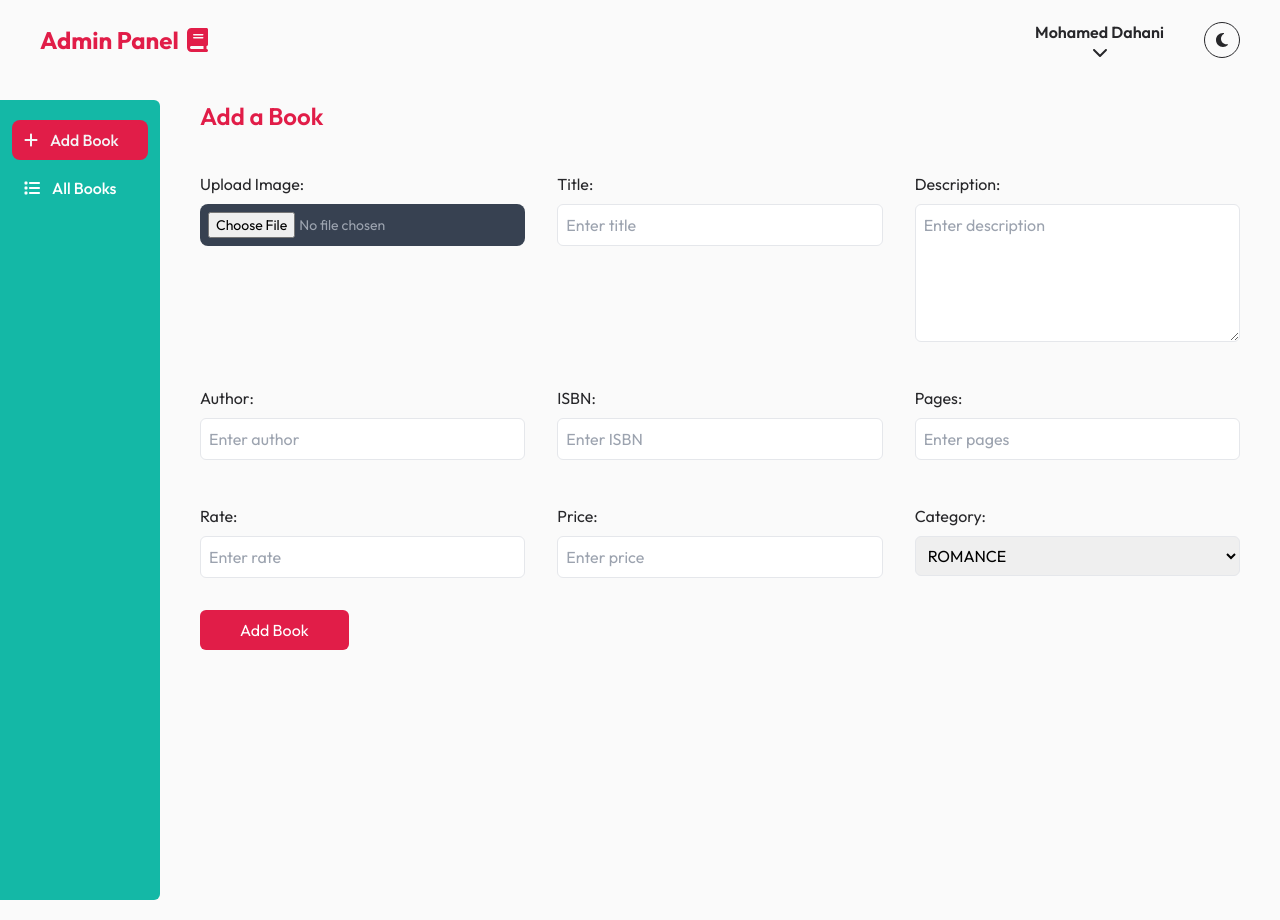
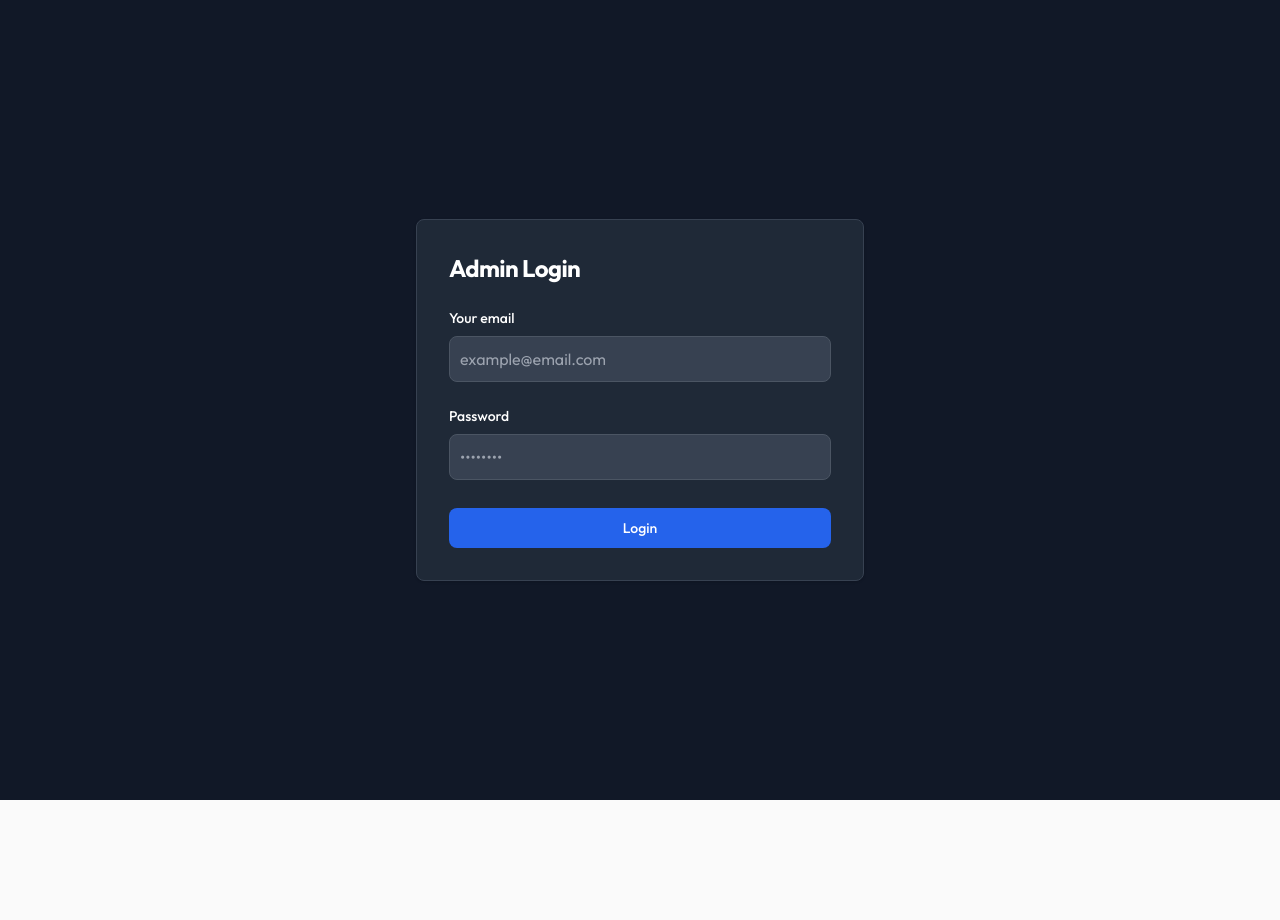
Before and after one commit to mohamed-dahani-dev/book-store, a React (Vite) app in the folder admin/: page /add in a window 1280 px wide. After the commit the page ends 800 px from the top, so only its background shows below. Built offline with nearby package versions, Linux system fonts and the light colour scheme.

Commit message:
add login of admin panel

```diff
--- a/admin/src/App.jsx
+++ b/admin/src/App.jsx
@@ -1,13 +1,30 @@
-import Header from "./components/header/Header"
-import Main from "./components/main/Main"
+import { useState } from "react";
+import Header from "./components/header/Header";
+import Main from "./components/main/Main";
+import Login from "./pages/login/Login";
 
 const App = () => {
+  // url of backend
+  const url = "http://localhost:3000";
+
+  // check if admin is logged in
+  const [isLogin, setIsLogin] = useState(false);
+
+  // name of admin
+  const [adminName, setAdminName] = useState("Admin");
+
   return (
-    <div className="py-5 px-10 max-sm:p-3">
-     <Header />
-     <Main />
-    </div>
-  )
-}
+    <>
+      {isLogin ? (
+        <div className="py-5 px-10 max-sm:p-3">
+          <Header setIsLogin={setIsLogin} adminName={adminName} />
+          <Main url={url} />
+        </div>
+      ) : (
+        <Login setIsLogin={setIsLogin} url={url} setAdminName={setAdminName} />
+      )}
+    </>
+  );
+};
 
-export default App
+export default App;
--- a/admin/src/components/header/Header.jsx
+++ b/admin/src/components/header/Header.jsx
@@ -1,3 +1,4 @@
+/* eslint-disable react/prop-types */
 import { useState, useEffect } from "react";
 import { FontAwesomeIcon } from "@fortawesome/react-fontawesome";
 import {
@@ -8,8 +9,9 @@ import {
   faRightFromBracket,
 } from "@fortawesome/free-solid-svg-icons";
 import { Link } from "react-router-dom";
+import { toast } from "react-toastify";
 
-const Header = () => {
+const Header = ({ setIsLogin, adminName }) => {
   // State for theme
   const [theme, setTheme] = useState(
     localStorage.getItem("currentMode") ?? "light"
@@ -38,19 +40,25 @@ const Header = () => {
       <div className=" flex items-center gap-10 max-sm:gap-32">
         <div className="relative flex flex-col items-center justify-center group">
           <h3 className="text-text_color font-semibold cursor-pointer max-sm:text-sm">
-            Mohamed Dahani
+           {adminName}
           </h3>
           <FontAwesomeIcon
             className="text-text_color cursor-pointer"
             icon={faChevronDown}
           />
-          <div className="hidden group-hover:flex items-center gap-4 bg-rose-600 px-10 py-2 rounded-md top-10 absolute cursor-pointer transition-all hover:bg-rose-500">
+          <button
+            className="hidden group-hover:flex items-center gap-4 bg-rose-600 px-10 py-2 rounded-md top-10 absolute cursor-pointer transition-all hover:bg-rose-500"
+            onClick={() => {
+              setIsLogin(false);
+              toast.success("Logout was successful");
+            }}
+          >
             <FontAwesomeIcon
               className="text-white max-sm:text-sm"
               icon={faRightFromBracket}
             />
             <h3 className="text-white max-sm:text-sm">Logout</h3>
-          </div>
+          </button>
         </div>
         <button
           className="border-[1.5px] border-text_color rounded-full h-9 w-9 flex items-center justify-center"
--- a/admin/src/components/main/Main.jsx
+++ b/admin/src/components/main/Main.jsx
@@ -1,12 +1,11 @@
+/* eslint-disable react/prop-types */
 import { Route, Routes } from "react-router-dom";
 import LeftSide from "../leftSide/LeftSide";
 import AddBook from "../../pages/addBook/AddBook";
 import Book from "../../pages/book/Book";
 import { useState } from "react";
 
-const Main = () => {
-  const url = "http://localhost:3000";
-
+const Main = ({ url }) => {
   // switch between add book and update book
   const [updateBook, setUpdateBook] = useState(false);
 
--- a/admin/src/pages/addBook/AddBook.jsx
+++ b/admin/src/pages/addBook/AddBook.jsx
@@ -14,7 +14,7 @@ const AddBook = ({ url, updateBook, setUpdateBook, itemUpdate }) => {
       .trim()
       .min(1, "length must be at least 1 characters long")
       .max(255, "length must be at most 255 characters long")
-      .required("The title is required"),
+      .required(""),
     description: Yub.string()
       .trim()
       .min(10, "length must be at least 10 characters long")
--- /dev/null
+++ b/admin/src/pages/login/Login.jsx
@@ -0,0 +1,114 @@
+/* eslint-disable react/prop-types */
+import { yupResolver } from "@hookform/resolvers/yup";
+import axios from "axios";
+import { useForm } from "react-hook-form";
+import { toast } from "react-toastify";
+import * as Yub from "yup";
+
+const Login = ({ setIsLogin, url, setAdminName }) => {
+  // validation with YUP
+  const validationSchema = Yub.object({
+    email: Yub.string()
+      .email("Invalid email")
+      .trim()
+      .min(5, "length must be at least 5 characters long")
+      .max(255, "length must be at most 255 characters long")
+      .required("The email is required"),
+    password: Yub.string()
+      .trim()
+      .min(8, "length must be at least 5 characters long")
+      .required("The password is required"),
+  });
+
+  // react use form hook
+  const {
+    register,
+    handleSubmit,
+    reset,
+    formState: { errors },
+  } = useForm({
+    // add validationSchema to resolver
+    resolver: yupResolver(validationSchema),
+  });
+
+  // send data to database
+  const submitForm = async (data) => {
+    try {
+      const response = await axios.post(`${url}/admin/login`, data);
+      if (response.data.success) {
+        reset();
+        toast.success(response.data.message);
+        setAdminName(response.data.name);
+        setIsLogin(true);
+      } else {
+        toast.error(response.data.error);
+      }
+    } catch (error) {
+      console.error(error);
+      toast.error("An error occurred. Please try again.");
+    }
+  };
+
+  return (
+    <section className="bg-gray-900 min-h-screen">
+      <div className="flex flex-col items-center justify-center px-6 py-8 mx-auto md:h-screen lg:py-0">
+        <div className="w-full rounded-lg shadow border md:mt-0 sm:max-w-md xl:p-0 bg-gray-800 border-gray-700">
+          <div className="p-6 space-y-4 md:space-y-6 sm:p-8">
+            <h1 className="text-xl font-bold leading-tight tracking-tight md:text-2xl text-white">
+              Admin Login
+            </h1>
+            <form
+              onSubmit={handleSubmit(submitForm)}
+              className="space-y-4 md:space-y-6"
+            >
+              <div>
+                <label
+                  htmlFor="email"
+                  className="block mb-2 text-sm font-medium text-white"
+                >
+                  Your email
+                </label>
+                <input
+                  type="email"
+                  id="email"
+                  className="b border rounded-lg block w-full p-2.5 bg-gray-700 border-gray-600 placeholder-gray-400 text-white focus:ring-blue-500 focus:border-blue-500 outline-none"
+                  placeholder="example@email.com"
+                  {...register("email")}
+                />
+                <p className="mt-1 text-red-600 text-sm">
+                  {errors.email?.message}
+                </p>
+              </div>
+              <div>
+                <label
+                  htmlFor="password"
+                  className="block mb-2 text-sm font-medium text-white"
+                >
+                  Password
+                </label>
+                <input
+                  className="border rounded-lg block w-full p-2.5 bg-gray-700 border-gray-600 placeholder-gray-400 text-white focus:ring-blue-500 focus:border-blue-500 outline-none"
+                  type="password"
+                  id="password"
+                  placeholder="••••••••"
+                  {...register("password")}
+                />
+                <p className="mt-1 text-red-600 text-sm">
+                  {errors.password?.message}
+                </p>
+              </div>
+              <button
+                type="submit"
+                className="w-full text-white focus:ring-4 focus:outline-none font-medium rounded-lg text-sm px-5 py-2.5 text-center bg-blue-600 hover:bg-blue-700 focus:ring-blue-800"
+              >
+                Login
+              </button>
+            </form>
+          </div>
+        </div>
+      </div>
+    </section>
+  );
+};
+
+export default Login;
```
